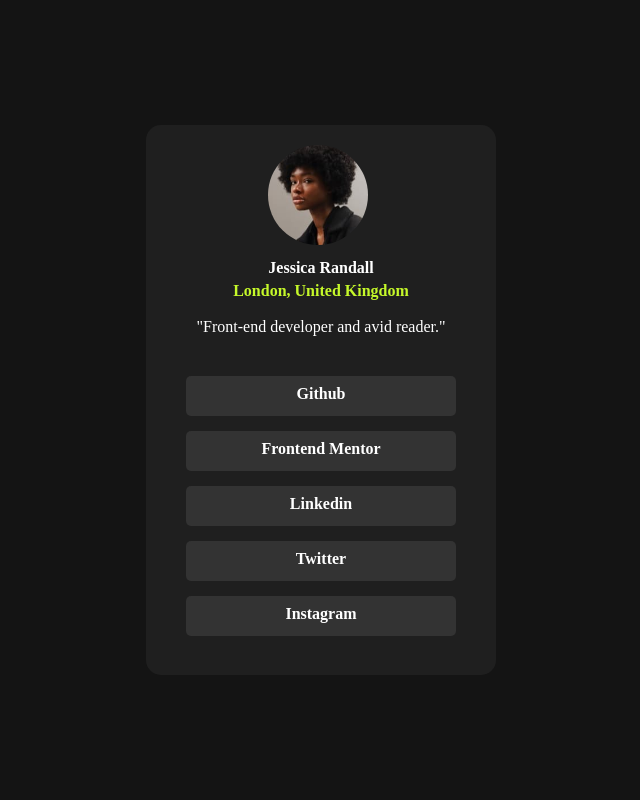
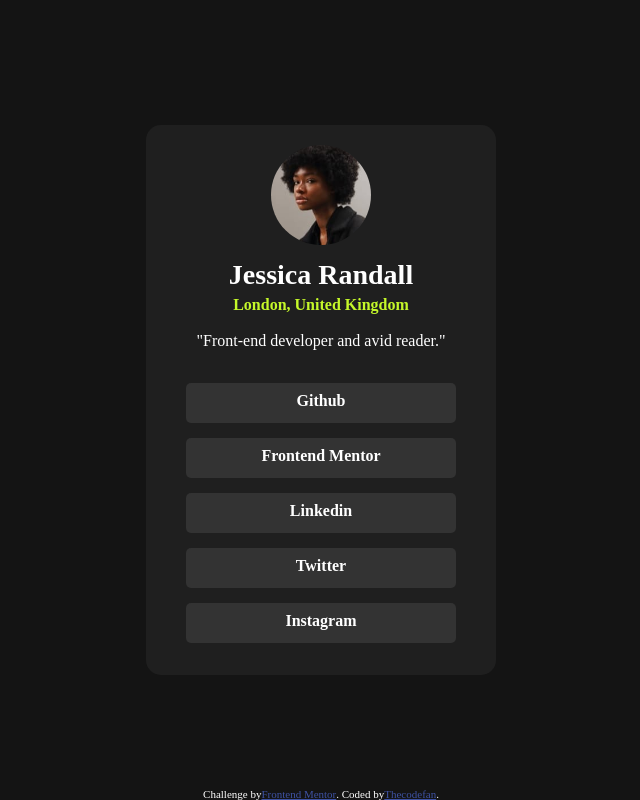
Before and after one commit to thecodefan/Social-links, a plain HTML site: page index.html in a window 1280 px wide. Shown: the whole page, without its empty margins (319-959 px from the left). Drawn offline with Linux system fonts and the light colour scheme.

Commit message:
Final version

```diff
--- a/index.html
+++ b/index.html
@@ -20,12 +20,23 @@
         padding: 0;
         box-sizing: border-box;
       }
+      @font-face {
+        font-family: 'Inter';
+        src: url(https://fonts.google.com/specimen/Inter);
+      }
       body {
         background-color: hsl(0, 0%, 8%);
       }
       .attribution {
+        display:flex;
+        position:absolute;
+        width:100%;
+        height:100%;
+        justify-content: center;
+        align-items: flex-end;
         font-size: 11px;
         text-align: center;
+        color:white;
       }
       .attribution a {
         color: hsl(228, 45%, 44%);
@@ -56,8 +67,9 @@
         border-radius: 50%;
         width: 100px;
       }
-      .avatarContainer p {
+      .name{
         margin-top: 10px;
+        font-size:28px;
         font-weight: bold;
         color: white;
       }
@@ -102,8 +114,8 @@
       <div class="container">
         <section class="avatarContainer">
           <img class="avatar" src="assets/images/avatar-jessica.jpeg" />
-          <p>Jessica Randall</p>
         </section>
+        <p class="name">Jessica Randall</p>
         <p class="avatarLocation">London, United Kingdom</p>
         <p class="explanation"><br />"Front-end developer and avid reader."</p>
         <div class="linksContainer">
@@ -115,22 +127,9 @@
         </div>
       </div>
     </div>
-
-    <!--
-  Jessica Randall
-  London, United Kingdom
-
-
-  GitHub
-  Frontend Mentor
-  LinkedIn
-  Twitter
-  Instagram
-
   <div class="attribution">
     Challenge by <a href="https://www.frontendmentor.io?ref=challenge" target="_blank">Frontend Mentor</a>.
-    Coded by <a href="#">Your Name Here</a>.
+    Coded by <a href="#">Thecodefan</a>.
   </div>
--->
   </body>
 </html>
```
